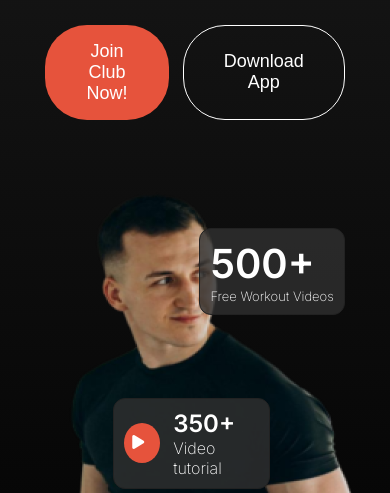
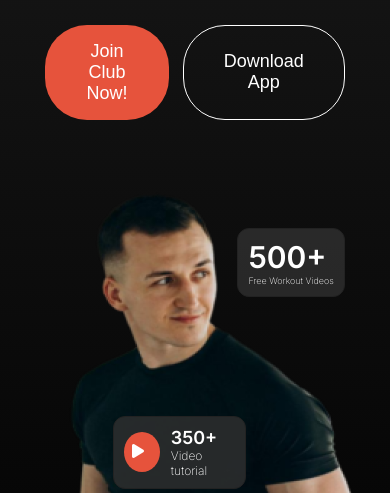
Before and after one commit to shahriarabiddut/PH-A2, a plain HTML site: page index.html in a window 390 px wide. Shown: the part 607-1100 px from the top of the page. Drawn offline with Linux system fonts and the light colour scheme; a web font is replaced by a local one.

Commit message:
Complete ... Update 2

```diff
--- a/styles/style.css
+++ b/styles/style.css
@@ -108,6 +108,7 @@ header {
   position: absolute;
   left: 12%;
   bottom: 42%;
+  font-size: 16px;
 }
 nav ul {
   display: flex;
@@ -488,7 +489,7 @@ footer a {
   display: none;
 }
 /* Medium Size Device */
-@media screen and (max-width: 62rem) {
+@media screen and (min-width: 36rem) and (max-width: 62rem) {
   #work-badge {
     right: 23%;
     top: 10%;
@@ -498,7 +499,7 @@ footer a {
     bottom: 27%;
   }
   .left {
-    padding: 10% 10% 0 10%;
+    padding: 10% 20% 0 10%;
   }
   .hero {
     grid-template-columns: repeat(1, 1fr);
@@ -572,6 +573,10 @@ footer a {
   .hidden3 {
     display: none;
   }
+  .play {
+    left: 12%;
+    bottom: 42%;
+  }
 }
 /* Small Size Device */
 @media screen and (max-width: 36rem) {
@@ -584,13 +589,27 @@ footer a {
   .left {
     padding: 10%;
   }
+  .play {
+    left: 14%;
+    bottom: 40%;
+  }
   #work-badge {
     right: 15%;
     top: 10%;
+    font-size: 9px;
+  }
+  #work-year {
+    font-size: 30px;
+    font-weight: 600;
   }
   #experience-badge {
     left: 23%;
     bottom: 45%;
+    font-size: 12px;
+  }
+  #experience-year {
+    font-size: 18px;
+    font-weight: 600;
   }
   .excercize {
     grid-template-columns: repeat(1, 1fr);
```
